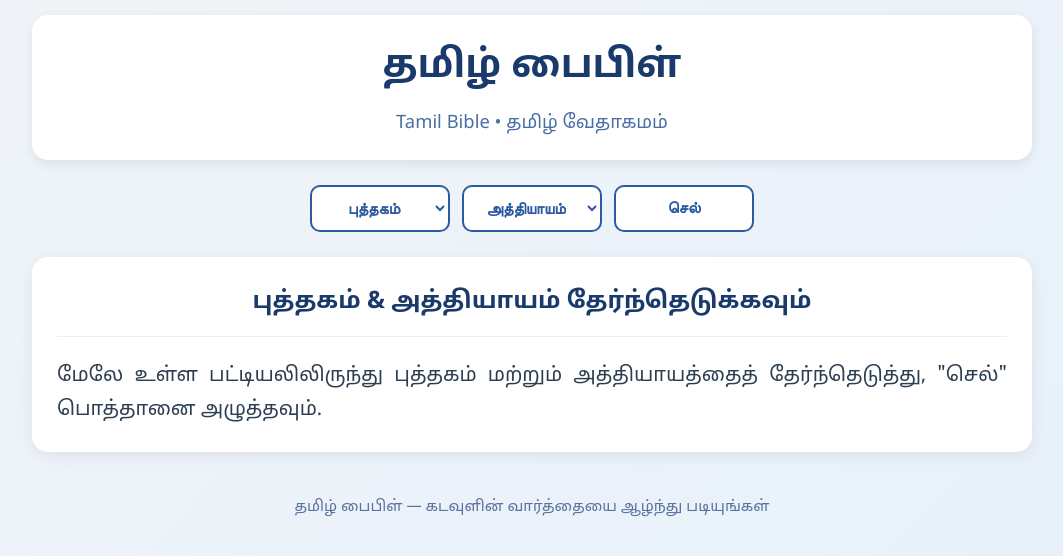
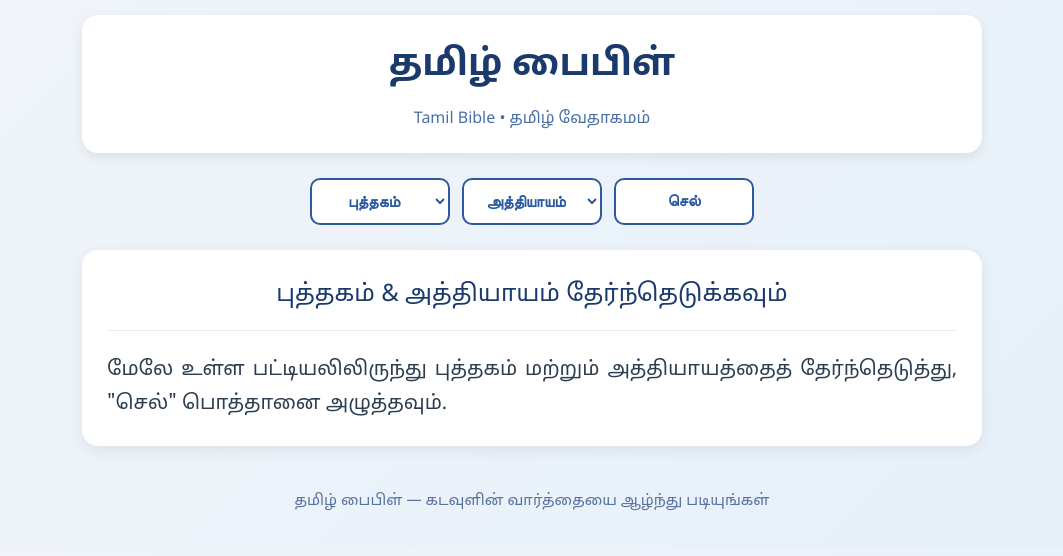
Before and after one commit to simsonpeter/Tamil-Bible, a plain HTML site: page index.html in a window 1280 px wide. Shown: the whole page, without its empty margins (108-1171 px from the left). Drawn offline with Linux system fonts and the light colour scheme.

Commit message:
Update index.html

```diff
--- a/index.html
+++ b/index.html
@@ -6,55 +6,19 @@
   <title>தமிழ் பைபிள்</title>
   <link href="https://fonts.googleapis.com/css2?family=Noto+Sans+Tamil:wght@400;600&display=swap" rel="stylesheet">
   <style>
-    * {
-      margin: 0;
-      padding: 0;
-      box-sizing: border-box;
-    }
-
+    * { margin: 0; padding: 0; box-sizing: border-box; }
     body {
       background: linear-gradient(135deg, #f0f4f8 0%, #e6f0fa 100%);
       color: #2c3e50;
-      font-family: 'Noto Sans Tamil', 'Segoe UI', Tahoma, Geneva, Verdana, sans-serif;
+      font-family: 'Noto Sans Tamil', 'Segoe UI', sans-serif;
+      padding: 15px;
       line-height: 1.7;
-      padding: 15px;
-      min-height: 100vh;
     }
-
-    .container {
-      max-width: 1000px;
-      margin: 0 auto;
-    }
-
-    header {
-      text-align: center;
-      padding: 20px 15px;
-      margin-bottom: 25px;
-      background: white;
-      border-radius: 16px;
-      box-shadow: 0 4px 12px rgba(0,0,0,0.08);
-    }
-
-    h1 {
-      font-size: 2.4rem;
-      color: #1a3a6c;
-      font-weight: 700;
-      margin-bottom: 8px;
-    }
-
-    .subtitle {
-      color: #4a6fa5;
-      font-size: 1.15rem;
-    }
-
-    .controls {
-      display: flex;
-      gap: 12px;
-      margin-bottom: 25px;
-      flex-wrap: wrap;
-      justify-content: center;
-    }
-
+    .container { max-width: 900px; margin: 0 auto; }
+    header { text-align: center; padding: 20px 0; margin-bottom: 25px; background: white; border-radius: 16px; box-shadow: 0 4px 12px rgba(0,0,0,0.08); }
+    h1 { font-size: 2.3rem; color: #1a3a6c; }
+    .subtitle { color: #4a6fa5; margin-top: 8px; }
+    .controls { display: flex; gap: 12px; margin-bottom: 25px; flex-wrap: wrap; justify-content: center; }
     select, button {
       padding: 12px 18px;
       border: 2px solid #2c5aa0;
@@ -63,77 +27,21 @@
       font-size: 1rem;
       font-weight: 600;
       color: #2c5aa0;
-      cursor: pointer;
       min-width: 140px;
       text-align: center;
     }
-
-    select:focus, button:focus {
-      outline: none;
-      box-shadow: 0 0 0 3px rgba(44, 90, 160, 0.25);
-    }
-
-    button:hover {
-      background: #2c5aa0;
-      color: white;
-    }
-
-    .bible-area {
-      background: white;
-      border-radius: 16px;
-      padding: 25px;
-      box-shadow: 0 4px 15px rgba(0,0,0,0.07);
-      margin-bottom: 25px;
-    }
-
-    .ref {
-      text-align: center;
-      font-size: 1.5rem;
-      color: #1a3a6c;
-      margin-bottom: 22px;
-      padding-bottom: 14px;
-      border-bottom: 1px solid #eaeff5;
-      font-weight: 600;
-    }
-
-    .verses {
-      font-size: 1.25rem;
-      text-align: justify;
-    }
-
-    .v {
-      margin-bottom: 16px;
-      position: relative;
-      padding-left: 32px;
-    }
-
-    .vn {
-      position: absolute;
-      left: 0;
-      top: 0;
-      color: #4a6fa5;
-      font-weight: 700;
-      font-size: 0.95em;
-    }
-
-    .footer {
-      text-align: center;
-      padding: 18px;
-      color: #5a72a0;
-      font-size: 0.95rem;
-    }
-
-    .loading {
-      text-align: center;
-      padding: 20px;
-      color: #4a6fa5;
-    }
-
+    button:hover { background: #2c5aa0; color: white; }
+    .bible-area { background: white; border-radius: 16px; padding: 25px; box-shadow: 0 4px 15px rgba(0,0,0,0.07); margin-bottom: 25px; }
+    .ref { text-align: center; font-size: 1.5rem; color: #1a3a6c; margin-bottom: 22px; padding-bottom: 14px; border-bottom: 1px solid #eaeff5; }
+    .verses { font-size: 1.25rem; text-align: justify; }
+    .v { margin-bottom: 16px; position: relative; padding-left: 32px; }
+    .vn { position: absolute; left: 0; top: 0; color: #4a6fa5; font-weight: 700; font-size: 0.95em; }
+    .footer { text-align: center; padding: 18px; color: #5a72a0; font-size: 0.95rem; }
+    .loading { text-align: center; padding: 20px; color: #4a6fa5; }
     @media (max-width: 600px) {
-      .controls { flex-direction: column; align-items: center; }
+      .controls { flex-direction: column; }
       select, button { width: 100%; max-width: 300px; }
       h1 { font-size: 2rem; }
-      .verses { font-size: 1.15rem; }
     }
   </style>
 </head>
@@ -167,42 +75,56 @@
   </div>
 
   <script>
-    let bookList = []; // Will store array of {id, name}
+    let bookList = [];        // from Books.json
+    let filenameMap = {};     // from bookFilenames.json
 
-    // Load Books.json (which is an array)
     async function init() {
       try {
-        const res = await fetch('Books.json');
-        bookList = await res.json();
-        renderBooks();
-      } catch (e) {
+        // Load both JSON files
+        const [booksRes, filenamesRes] = await Promise.all([
+          fetch('Books.json'),
+          fetch('bookFilenames.json')
+        ]);
+
+        bookList = await booksRes.json();
+        filenameMap = await filenamesRes.json();
+
+        populateBooks();
+      } catch (err) {
         document.getElementById('verses').innerHTML =
-          `<p style="color:#c00;">பிழை: Books.json கோப்பை ஏற்ற முடியவில்லை. அனைத்து கோப்புகளும் ஒரே அடைவில் உள்ளதை உறுதிப்படுத்தவும்.</p>`;
+          `<p style="color:red;">பிழை: ${err.message}<br>தேவையான கோப்புகள் (Books.json, bookFilenames.json) இந்த HTML உடன் ஒரே அடைவில் உள்ளதை உறுதிப்படுத்தவும்.</p>`;
+        console.error(err);
       }
     }
 
-    function renderBooks() {
+    function populateBooks() {
       const sel = document.getElementById('book');
       sel.innerHTML = '<option value="">புத்தகம்</option>';
 
-      // Sort by id (as number)
-      const sortedBooks = [...bookList].sort((a, b) => parseInt(a.id) - parseInt(b.id));
+      // Sort by numeric ID
+      const sorted = [...bookList].sort((a, b) => parseInt(a.id) - parseInt(b.id));
 
-      sortedBooks.forEach(book => {
+      sorted.forEach(book => {
         const opt = document.createElement('option');
-        opt.value = book.id; // e.g., "1"
-        opt.textContent = book.name; // e.g., "ஆதியாகமம்"
+        opt.value = book.id;
+        opt.textContent = book.name;
         sel.appendChild(opt);
       });
     }
 
+    // Get actual filename from book ID
+    function getFilename(bookId) {
+      return filenameMap[bookId] || `${bookId}.json`;
+    }
+
     async function loadBook(bookId) {
+      const filename = getFilename(bookId);
       try {
-        const res = await fetch(`${bookId}.json`);
-        if (!res.ok) throw new Error('புத்தகம் கிடைக்கவில்லை');
+        const res = await fetch(filename);
+        if (!res.ok) throw new Error(`கோப்பு ${filename} கிடைக்கவில்லை`);
         return await res.json();
-      } catch (e) {
-        throw new Error(`புத்தகம் ${bookId} ஏற்ற முடியவில்லை`);
+      } catch (err) {
+        throw new Error(`புத்தகம் ${bookId} (${filename}) ஏற்ற முடியவில்லை: ${err.message}`);
       }
     }
 
@@ -217,7 +139,6 @@
           throw new Error('அத்தியாயம் காலியாக உள்ளது');
         }
 
-        // Find book name from bookList
         const book = bookList.find(b => b.id === bookId);
         const bookName = book ? book.name : `புத்தகம் ${bookId}`;
 
@@ -229,9 +150,9 @@
         });
         document.getElementById('verses').innerHTML = html;
 
-      } catch (e) {
+      } catch (err) {
         document.getElementById('verses').innerHTML =
-          `<p style="color:#c00;">பிழை: ${e.message}</p>`;
+          `<p style="color:#c00;">பிழை: ${err.message}</p>`;
       }
     }
 
@@ -255,8 +176,8 @@
           opt.textContent = ch;
           chapSel.appendChild(opt);
         });
-      } catch (e) {
-        // Silently fail — user will see error when loading
+      } catch (err) {
+        console.warn("Chapter load failed:", err);
       }
     });
 
@@ -266,14 +187,12 @@
       if (b && c) loadChapter(b, c);
     });
 
-    // Auto-load when chapter selected
     document.getElementById('chapter').addEventListener('change', () => {
       const b = document.getElementById('book').value;
       const c = document.getElementById('chapter').value;
       if (b && c) loadChapter(b, c);
     });
 
-    // Start
     document.addEventListener('DOMContentLoaded', init);
   </script>
 </body>
```
